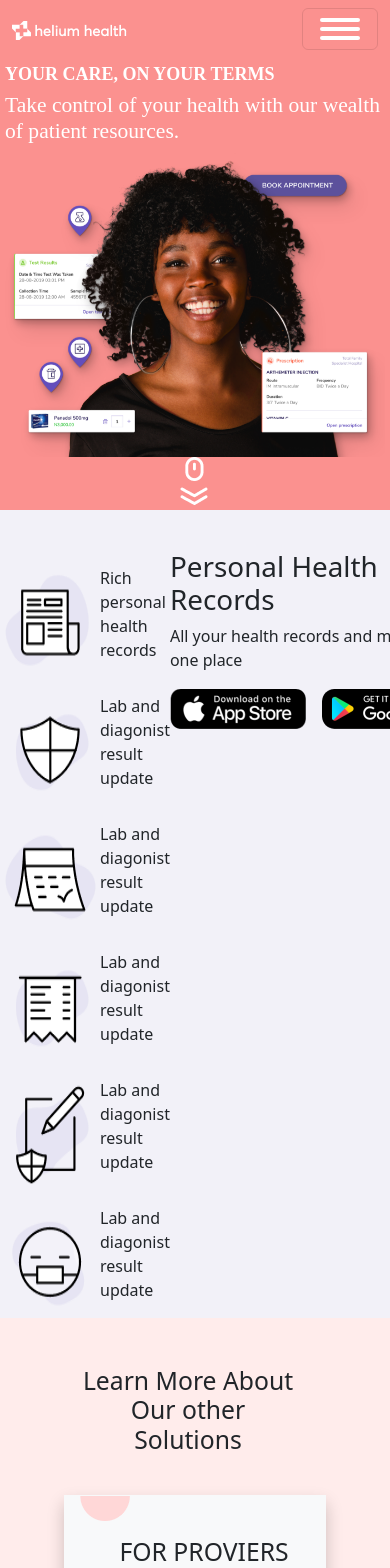
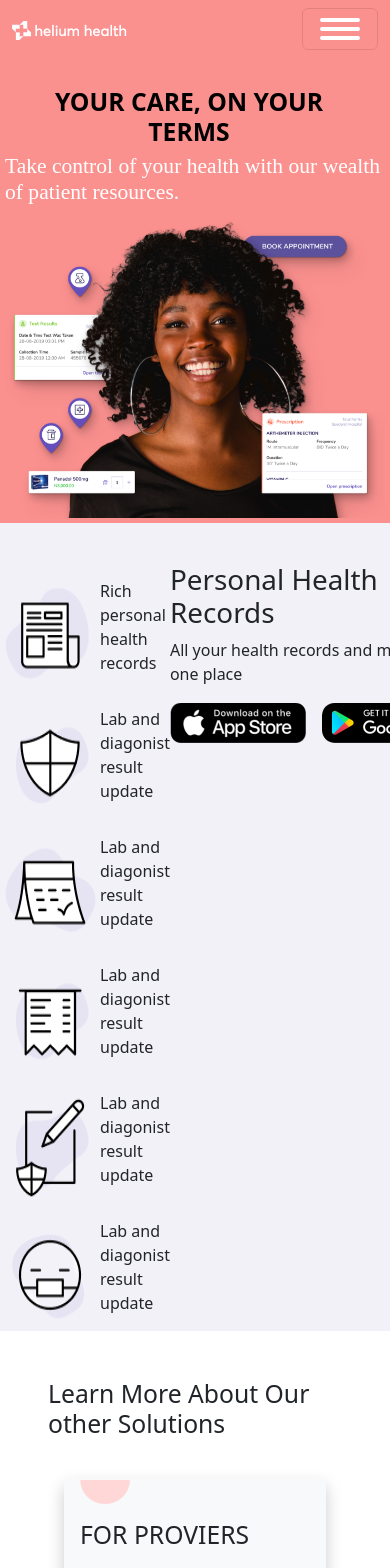
Before and after one commit to Devjulesoti/helium-project, a React (Create React App) app: page /solution in a window 390 px wide. Shown: the top 1568 px of the page. Built offline with nearby package versions, Linux system fonts and the light colour scheme.

Commit message:
feat:fixed the footer

```diff
--- a/src/Components/About/Footer1.jsx
+++ b/src/Components/About/Footer1.jsx
@@ -14,8 +14,10 @@ const footer1 = () => {
         <img src={twitter} alt="" />
         <img src={linkedin} alt="" />
       </div>
+      <div className="m-auto text-center">
       <p className="p-0 m-0">+2348156410362</p>
       <p className="p-0 m-0">team@techstudioheliumhealth.com</p>
+      </div>
     </div>
   );
 };
--- a/src/Components/Landing/Lnavbar1.jsx
+++ b/src/Components/Landing/Lnavbar1.jsx
@@ -6,7 +6,7 @@ import { Link } from "react-router-dom";
 
 const Lnavbar1 = ({ data }) => {
   return (
-    <Navbar expand="lg" className=" nav-wrap">
+    <Navbar expand="lg" className=" nav-wrap mb-4">
       <Container>
         <Link to='/'>
           <img src={navIcon} alt="" />
--- a/src/Components/Solution/Section2.jsx
+++ b/src/Components/Solution/Section2.jsx
@@ -9,9 +9,9 @@ const Section2 = () => {
       <Navbar1 />
       <div className="img-picture">
         <div className="text-para">
-          <h1 className=" ">
+          <h2 className="care">
             <strong>YOUR CARE, ON YOUR TERMS</strong>
-          </h1>
+          </h2>
           <h4>
             Take control of your health with our wealth of patient resources.
           </h4>
@@ -19,9 +19,9 @@ const Section2 = () => {
 
         <img src={girl} alt="" />
         <div className="arrow">
-          <a href="#Footer-head">
+          {/* <a href="#Footer-head">
             <img src={fine} alt="" />
-          </a>
+          </a> */}
         </div>
       </div>
     </div>
--- a/src/Pages/Aboutus.jsx
+++ b/src/Pages/Aboutus.jsx
@@ -7,13 +7,12 @@ import Section4 from "../Components/About/Section4";
 import Section5 from "../Components/About/Section5";
 import Section7 from "../Components/About/Section7";
 import Section8 from "../Components/About/Section8";
-import Footer1 from "../Components/About/Footer1";
 import Nav from "../Components/About/Nav";
 
 const Aboutus = () => {
   return (
     <div>
-      <Nav></Nav>
+      <Nav />
       <Section1 />
       <Section2 />
       <Section3 />
@@ -21,8 +20,7 @@ const Aboutus = () => {
       <Section5 />
       <Section7 />
       <Section8 />
-      {/* <Footer /> */}
-      {/* <Footer1 /> */}
+
     </div>
   );
 };
--- a/src/Pages/Landing.jsx
+++ b/src/Pages/Landing.jsx
@@ -17,7 +17,7 @@ const Landing = () => {
       <Lsection4 />
       <Lsection5 />
       <Lsection6 />
-      <Lfooter />
+      {/* <Lfooter /> */}
     </div>
   );
 };
--- a/src/Styles/about/footer.css
+++ b/src/Styles/about/footer.css
@@ -7,6 +7,6 @@
 
   }
   .footer div{
-    /* border: 2px solid black; */
+    text-align: center;
     padding: 0;
   }
--- a/src/Styles/solution/Solution.css
+++ b/src/Styles/solution/Solution.css
@@ -2,7 +2,7 @@
   display: flex;
   margin-top: 1rem;
 }
-h2 {
+.care {
   text-align: center;
   width: 80%;
   margin-left: 2rem;
@@ -78,13 +78,13 @@ h4 {
   .hand-phone {
     display: none;
   }
-  .section3 .third {
+  .sosection3 .sthird {
     display: none;
   }
-  .first {
+  .sfirst {
     justify-content: flex-start;
   }
-  .section4 {
+  .sosection4 {
     background-color: white;
   }
   .arrow {
```
